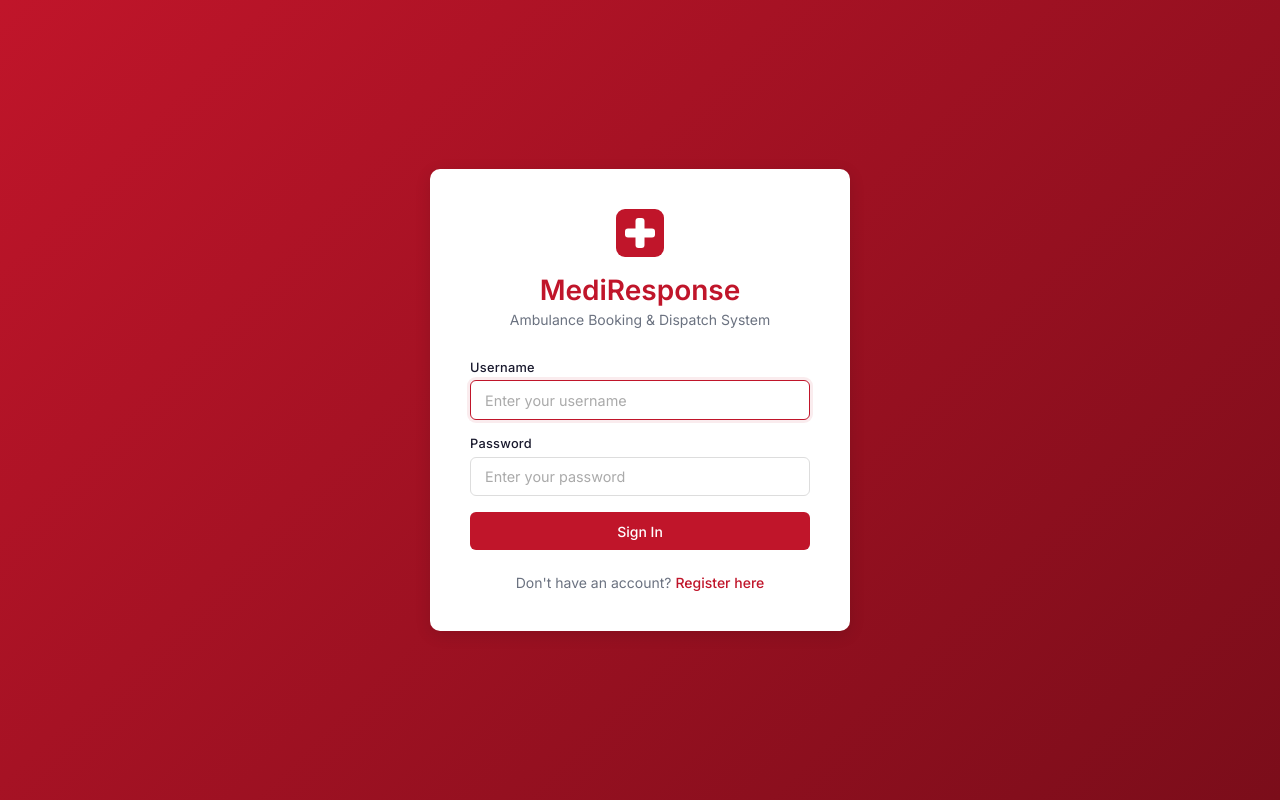
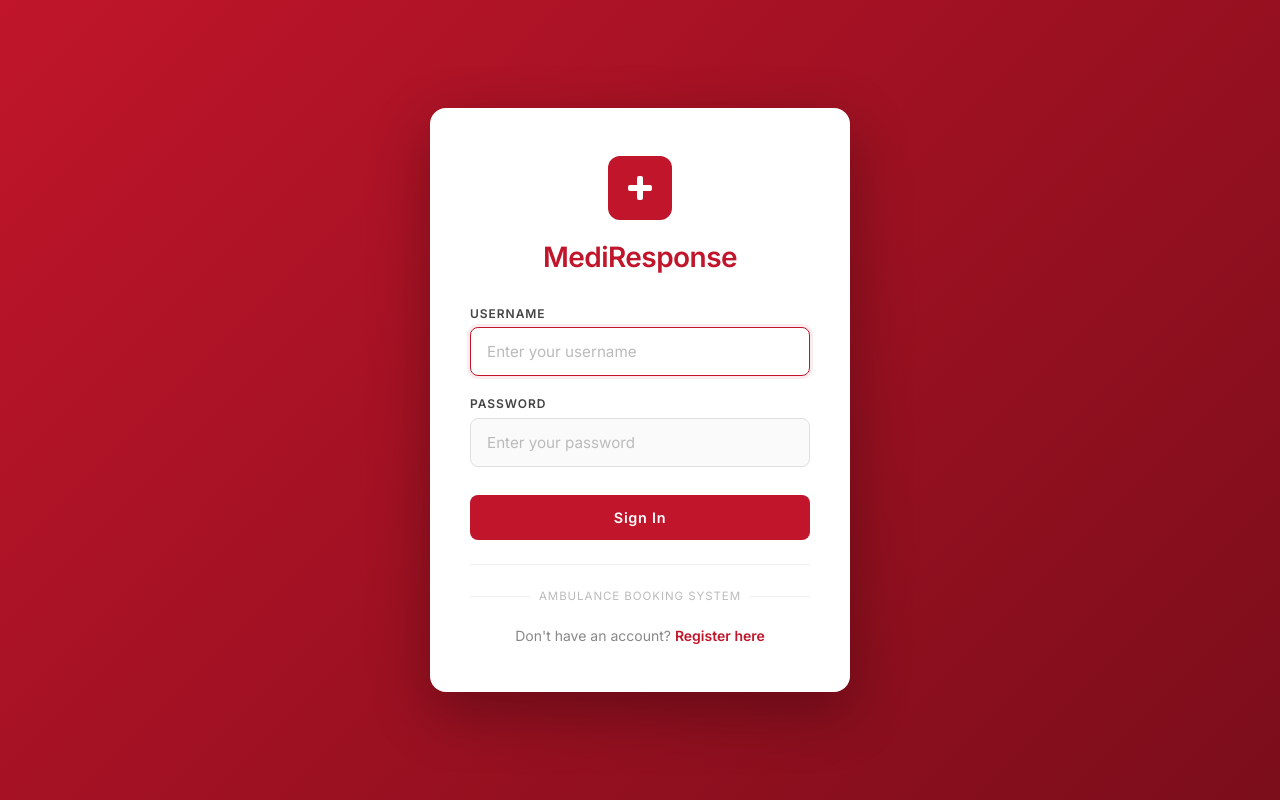
Before and after one commit to 202380269/MediResponse, a Django app: page /login/ in a window 1280 px wide. Run offline with Django 5.2, Linux system fonts and the light colour scheme.

Commit message:
final req

```diff
--- a/static/css/style.css
+++ b/static/css/style.css
@@ -111,6 +111,7 @@ input, textarea, select { font-family: inherit; font-size: 0.9rem; }
   display: flex;
   min-height: 100vh;
   padding-top: var(--topbar-height);
+  background: var(--color-bg);
 }
 
 /* ─────────────────────────────────────────────
@@ -175,6 +176,7 @@ input, textarea, select { font-family: inherit; font-size: 0.9rem; }
   margin-left: var(--sidebar-width);
   padding: 2rem 2.5rem;
   min-height: calc(100vh - var(--topbar-height));
+  background: var(--color-bg);
 }
 
 /* ─────────────────────────────────────────────
--- a/templates/base.html
+++ b/templates/base.html
@@ -52,44 +52,44 @@
             {# ADMIN SIDEBAR #}
             <p class="sidebar__section-label">Dispatch</p>
             <a href="{% url 'admin_dashboard' %}" class="sidebar__link {% if request.resolver_match.url_name == 'admin_dashboard' %}active{% endif %}">
-                <span class="sidebar__icon">📊</span> Dashboard
+                <span class="sidebar__icon"></span> Dashboard
             </a>
             <a href="{% url 'admin_bookings_list' %}" class="sidebar__link {% if 'bookings' in request.resolver_match.url_name %}active{% endif %}">
-                <span class="sidebar__icon">📋</span> All Bookings
+                <span class="sidebar__icon"></span> All Bookings
             </a>
             <p class="sidebar__section-label">Fleet</p>
             <a href="{% url 'admin_fleet' %}" class="sidebar__link {% if 'fleet' in request.resolver_match.url_name %}active{% endif %}">
-                <span class="sidebar__icon">🚑</span> Ambulance Fleet
+                <span class="sidebar__icon"></span> Ambulance Fleet
             </a>
             <a href="{% url 'admin_drivers' %}" class="sidebar__link {% if request.resolver_match.url_name == 'admin_drivers' %}active{% endif %}">
-                <span class="sidebar__icon">👤</span> Drivers
+                <span class="sidebar__icon"></span> Drivers
             </a>
             <p class="sidebar__section-label">Records</p>
             <a href="{% url 'admin_patients' %}" class="sidebar__link {% if request.resolver_match.url_name == 'admin_patients' %}active{% endif %}">
-                <span class="sidebar__icon">🏥</span> Patients
+                <span class="sidebar__icon"></span> Patients
             </a>
             <a href="{% url 'admin_reports' %}" class="sidebar__link {% if request.resolver_match.url_name == 'admin_reports' %}active{% endif %}">
-                <span class="sidebar__icon">📈</span> Reports
+                <span class="sidebar__icon"></span> Reports
             </a>
 
             {% elif user.profile.role == 'patient' %}
             {# PATIENT SIDEBAR #}
             <p class="sidebar__section-label">My Care</p>
             <a href="{% url 'patient_dashboard' %}" class="sidebar__link {% if request.resolver_match.url_name == 'patient_dashboard' %}active{% endif %}">
-                <span class="sidebar__icon">🏠</span> Dashboard
+                <span class="sidebar__icon"></span> Dashboard
             </a>
             <a href="{% url 'new_booking' %}" class="sidebar__link {% if request.resolver_match.url_name == 'new_booking' %}active{% endif %}">
-                <span class="sidebar__icon">🚨</span> Request Ambulance
+                <span class="sidebar__icon"></span> Request Ambulance
             </a>
             <a href="{% url 'booking_history' %}" class="sidebar__link {% if request.resolver_match.url_name == 'booking_history' %}active{% endif %}">
-                <span class="sidebar__icon">📜</span> Booking History
+                <span class="sidebar__icon"></span> Booking History
             </a>
 
             {% elif user.profile.role == 'driver' %}
             {# DRIVER SIDEBAR #}
             <p class="sidebar__section-label">Dispatch</p>
             <a href="{% url 'driver_dashboard' %}" class="sidebar__link {% if request.resolver_match.url_name == 'driver_dashboard' %}active{% endif %}">
-                <span class="sidebar__icon">🚑</span> My Dashboard
+                <span class="sidebar__icon"></span> My Dashboard
             </a>
             {% endif %}
 
--- a/templates/booking/admin/dashboard.html
+++ b/templates/booking/admin/dashboard.html
@@ -12,22 +12,18 @@
     <div class="stat-card stat-card--red">
         <div class="stat-card__value">{{ active_count }}</div>
         <div class="stat-card__label">Active Dispatches</div>
-        <div class="stat-card__icon">🚨</div>
     </div>
     <div class="stat-card stat-card--orange">
         <div class="stat-card__value">{{ today_count }}</div>
         <div class="stat-card__label">Today's Bookings</div>
-        <div class="stat-card__icon">📋</div>
     </div>
     <div class="stat-card stat-card--green">
         <div class="stat-card__value">{{ available_ambulances }}</div>
         <div class="stat-card__label">Available Units</div>
-        <div class="stat-card__icon">🚑</div>
     </div>
     <div class="stat-card stat-card--blue">
         <div class="stat-card__value">{% if avg_response %}{{ avg_response }} min{% else %}—{% endif %}</div>
         <div class="stat-card__label">Avg Response Time</div>
-        <div class="stat-card__icon">⏱️</div>
     </div>
 </div>
 
--- a/templates/booking/admin/drivers.html
+++ b/templates/booking/admin/drivers.html
@@ -3,7 +3,7 @@
 
 {% block content %}
 <div class="page-header">
-    <h1>👤 Driver Management</h1>
+    <h1>Driver Management</h1>
 </div>
 
 <div class="card">
--- a/templates/booking/admin/fleet.html
+++ b/templates/booking/admin/fleet.html
@@ -3,7 +3,7 @@
 
 {% block content %}
 <div class="page-header">
-    <h1>🚑 Ambulance Fleet</h1>
+    <h1>Ambulance Fleet</h1>
     <a href="{% url 'admin_ambulance_add' %}" class="btn btn--primary">+ Add Unit</a>
 </div>
 
--- a/templates/booking/admin/patients.html
+++ b/templates/booking/admin/patients.html
@@ -3,7 +3,7 @@
 
 {% block content %}
 <div class="page-header">
-    <h1>🏥 Patient List</h1>
+    <h1>Patient List</h1>
 </div>
 
 <div class="card">
--- a/templates/booking/admin/reports.html
+++ b/templates/booking/admin/reports.html
@@ -3,7 +3,7 @@
 
 {% block content %}
 <div class="page-header">
-    <h1>📈 Reports — Last 7 Days</h1>
+    <h1>Reports — Last 7 Days</h1>
 </div>
 
 <div class="card">
--- a/templates/booking/driver/dashboard.html
+++ b/templates/booking/driver/dashboard.html
@@ -3,14 +3,14 @@
 
 {% block content %}
 <div class="page-header">
-    <h1>🚑 Driver Dashboard</h1>
+    <h1>Driver Dashboard</h1>
     <p>Welcome, {{ driver }}</p>
 </div>
 
 {% if active_booking %}
 <div class="dispatch-alert">
     <div class="dispatch-alert__header">
-        🚨 ACTIVE DISPATCH — Booking #{{ active_booking.pk }}
+        ACTIVE DISPATCH — Booking #{{ active_booking.pk }}
     </div>
     <div class="dispatch-alert__body">
         <div class="detail-grid">
--- a/templates/booking/patient/dashboard.html
+++ b/templates/booking/patient/dashboard.html
@@ -4,7 +4,7 @@
 {% block content %}
 <div class="page-header">
     <h1>Welcome back, {{ user.first_name|default:user.username }}!</h1>
-    <a href="{% url 'new_booking' %}" class="btn btn--danger">🚨 Request Ambulance</a>
+    <a href="{% url 'new_booking' %}" class="btn btn--danger"> Request Ambulance</a>
 </div>
 
 {# Active Bookings #}
@@ -35,7 +35,6 @@
         {% endfor %}
     {% else %}
     <div class="empty-state">
-        <div class="empty-state__icon">🚑</div>
         <p>No active requests.</p>
         <a href="{% url 'new_booking' %}" class="btn btn--primary">Make a Request</a>
     </div>
--- a/templates/booking/patient/new_booking.html
+++ b/templates/booking/patient/new_booking.html
@@ -3,7 +3,7 @@
 
 {% block content %}
 <div class="page-header">
-    <h1>🚨 Request an Ambulance</h1>
+    <h1>Request an Ambulance</h1>
     <p>Fill in the details below. Our dispatch team will assign a unit immediately.</p>
 </div>
 
@@ -36,7 +36,7 @@
 
         <div class="form-actions">
             <button type="submit" class="btn btn--danger btn--full">
-                🚨 Submit Emergency Request
+             Submit Emergency Request
             </button>
             <a href="{% url 'patient_dashboard' %}" class="btn btn--outline btn--full">Cancel</a>
         </div>
--- a/templates/registration/forbidden.html
+++ b/templates/registration/forbidden.html
@@ -2,7 +2,6 @@
 
 {% block auth_content %}
 <div class="error-page">
-    <div class="error-page__icon">🚫</div>
     <h1>403 — Access Denied</h1>
     <p>You don't have permission to view this page.</p>
     <a href="{% url 'dashboard' %}" class="btn btn--primary">Go to My Dashboard</a>
--- a/templates/registration/login.html
+++ b/templates/registration/login.html
@@ -1,36 +1,231 @@
-{% extends "base.html" %}
+{% load static %}
+<!DOCTYPE html>
+<html lang="en">
+<head>
+    <meta charset="UTF-8">
+    <meta name="viewport" content="width=device-width, initial-scale=1.0">
+    <title>Login — MediResponse</title>
+    <link rel="preconnect" href="https://fonts.googleapis.com">
+    <link href="https://fonts.googleapis.com/css2?family=Inter:wght@300;400;500;600&display=swap" rel="stylesheet">
+    <style>
+        * { box-sizing: border-box; margin: 0; padding: 0; }
 
-{% block auth_content %}
-<div class="auth-card">
-    <div class="auth-card__header">
-        <svg width="48" height="48" viewBox="0 0 32 32" fill="none">
-            <rect width="32" height="32" rx="6" fill="#c0152a"/>
-            <rect x="13" y="6" width="6" height="20" rx="2" fill="white"/>
-            <rect x="6" y="13" width="20" height="6" rx="2" fill="white"/>
-        </svg>
+        body {
+            font-family: 'Inter', sans-serif;
+            background: linear-gradient(135deg, #c0152a 0%, #7b0d1a 100%);
+            min-height: 100vh;
+            display: flex;
+            align-items: center;
+            justify-content: center;
+            padding: 2rem 1rem;
+        }
+
+        .login-card {
+            background: #ffffff;
+            border-radius: 16px;
+            padding: 3rem 2.5rem;
+            width: 100%;
+            max-width: 420px;
+            box-shadow: 0 20px 60px rgba(0,0,0,0.3);
+        }
+
+        .login-header {
+            text-align: center;
+            margin-bottom: 2rem;
+        }
+
+        .login-logo {
+            width: 64px;
+            height: 64px;
+            background: #c0152a;
+            border-radius: 12px;
+            display: flex;
+            align-items: center;
+            justify-content: center;
+            margin: 0 auto 1.25rem;
+        }
+
+        .login-logo svg {
+            width: 32px;
+            height: 32px;
+        }
+
+        .login-header h1 {
+            font-size: 1.75rem;
+            font-weight: 700;
+            color: #c0152a;
+            margin-bottom: 0.25rem;
+            letter-spacing: -0.02em;
+        }
+
+        .login-header p {
+            font-size: 0.875rem;
+            color: #888;
+        }
+
+        .alert-error {
+            background: #fce4ec;
+            color: #b71c1c;
+            border-left: 4px solid #e53935;
+            border-radius: 8px;
+            padding: 0.875rem 1rem;
+            font-size: 0.875rem;
+            margin-bottom: 1.25rem;
+        }
+
+        .form-group {
+            display: flex;
+            flex-direction: column;
+            gap: 0.4rem;
+            margin-bottom: 1.25rem;
+        }
+
+        .form-group label {
+            font-size: 0.75rem;
+            font-weight: 600;
+            letter-spacing: 0.08em;
+            text-transform: uppercase;
+            color: #444;
+        }
+
+        .form-group input {
+            padding: 0.875rem 1rem;
+            border: 1.5px solid #e0e0e0;
+            border-radius: 8px;
+            font-size: 0.95rem;
+            font-family: 'Inter', sans-serif;
+            color: #1a1a1a;
+            background: #fafafa;
+            transition: border-color 0.2s ease, box-shadow 0.2s ease;
+            width: 100%;
+        }
+
+        .form-group input:focus {
+            outline: none;
+            border-color: #c0152a;
+            box-shadow: 0 0 0 3px rgba(192,21,42,0.08);
+            background: #fff;
+        }
+
+        .form-group input::placeholder {
+            color: #bbb;
+        }
+
+        .btn-signin {
+            width: 100%;
+            padding: 0.9rem;
+            background: #c0152a;
+            color: #fff;
+            border: none;
+            border-radius: 8px;
+            font-size: 0.9rem;
+            font-weight: 600;
+            letter-spacing: 0.05em;
+            font-family: 'Inter', sans-serif;
+            cursor: pointer;
+            transition: background 0.2s ease, transform 0.2s ease;
+            margin-top: 0.5rem;
+        }
+
+        .btn-signin:hover {
+            background: #9b1022;
+            transform: translateY(-1px);
+        }
+
+        .login-footer {
+            text-align: center;
+            margin-top: 1.5rem;
+            font-size: 0.875rem;
+            color: #888;
+        }
+
+        .login-footer a {
+            color: #c0152a;
+            font-weight: 600;
+            text-decoration: none;
+        }
+
+        .login-footer a:hover {
+            text-decoration: underline;
+        }
+
+        .divider {
+            height: 1px;
+            background: #f0f0f0;
+            margin: 1.5rem 0;
+        }
+
+        .system-badge {
+            display: flex;
+            align-items: center;
+            justify-content: center;
+            gap: 0.5rem;
+            font-size: 0.72rem;
+            color: #bbb;
+            letter-spacing: 0.08em;
+            text-transform: uppercase;
+        }
+
+        .system-badge::before,
+        .system-badge::after {
+            content: '';
+            flex: 1;
+            height: 1px;
+            background: #f0f0f0;
+        }
+    </style>
+</head>
+<body>
+
+<div class="login-card">
+    <div class="login-header">
+        <div class="login-logo">
+            <svg viewBox="0 0 32 32" fill="none" xmlns="http://www.w3.org/2000/svg">
+                <rect x="13" y="4" width="6" height="24" rx="2" fill="white"/>
+                <rect x="4" y="13" width="24" height="6" rx="2" fill="white"/>
+            </svg>
+        </div>
         <h1>MediResponse</h1>
-        <p>Ambulance Booking &amp; Dispatch System</p>
     </div>
 
-    <form method="post" class="auth-form">
+    {% if form.errors %}
+    <div class="alert-error">
+        Invalid username or password. Please try again.
+    </div>
+    {% endif %}
+
+    <form method="post">
         {% csrf_token %}
-        {% if form.errors %}
-        <div class="alert alert--error">Invalid username or password. Please try again.</div>
-        {% endif %}
-
         <div class="form-group">
             <label for="id_username">Username</label>
-            <input type="text" name="username" id="id_username" required autofocus placeholder="Enter your username">
+            <input
+                type="text"
+                name="username"
+                id="id_username"
+                placeholder="Enter your username"
+                required
+                autofocus>
         </div>
         <div class="form-group">
             <label for="id_password">Password</label>
-            <input type="password" name="password" id="id_password" required placeholder="Enter your password">
+            <input
+                type="password"
+                name="password"
+                id="id_password"
+                placeholder="Enter your password"
+                required>
         </div>
-        <button type="submit" class="btn btn--primary btn--full">Sign In</button>
+        <button type="submit" class="btn-signin">Sign In</button>
     </form>
 
-    <p class="auth-card__footer">
+    <div class="divider"></div>
+
+    <div class="system-badge">AMBULANCE BOOKING SYSTEM</div>
+
+    <p class="login-footer">
         Don't have an account? <a href="{% url 'register' %}">Register here</a>
     </p>
 </div>
-{% endblock %}
+
+</body>
+</html>
--- a/templates/registration/register.html
+++ b/templates/registration/register.html
@@ -19,11 +19,11 @@
             <div class="role-selector">
                 <label class="role-option">
                     <input type="radio" name="role" value="patient" checked>
-                    <span>🏥 Patient / Requester</span>
+                    <span>Patient / Requester</span>
                 </label>
                 <label class="role-option">
                     <input type="radio" name="role" value="driver">
-                    <span>🚑 Driver</span>
+                    <span>Driver</span>
                 </label>
             </div>
         </div>
```
Also changed, not shown: fix_admin_profile.py (added, +33 -0 lines), requirements.txt (added, +33 -0 lines), README.md.
